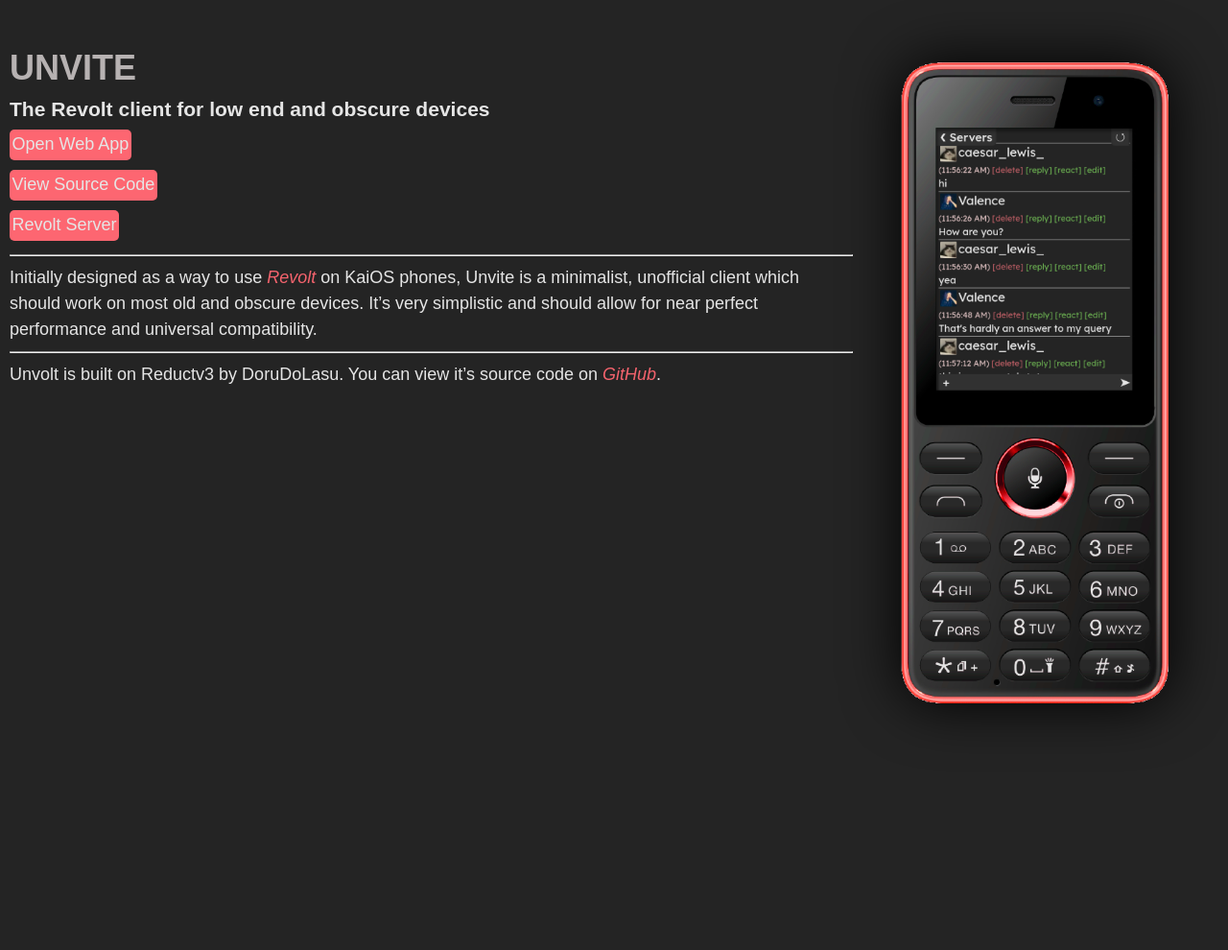
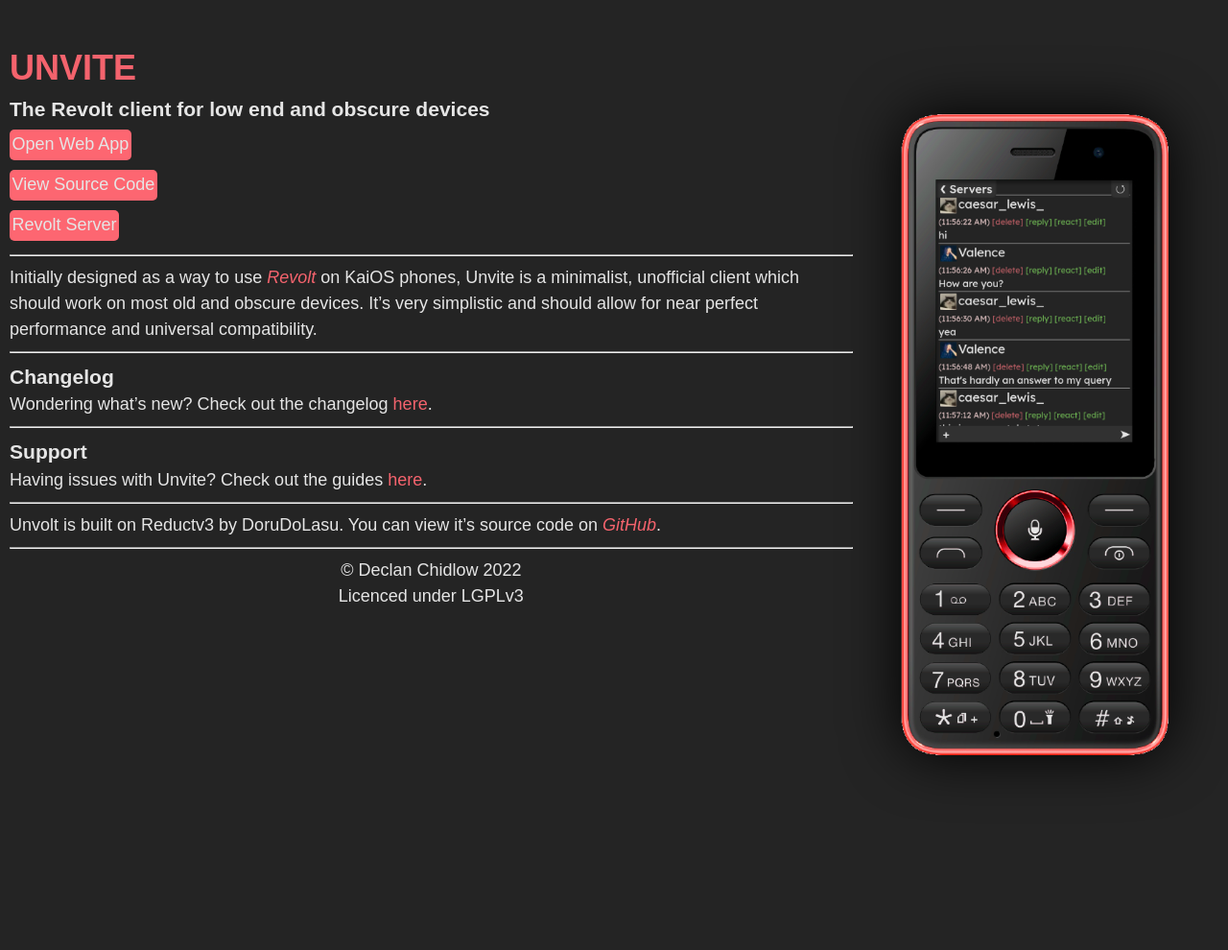
Before and after one commit to DeclanChidlow/Unvite, a Jekyll site: the page built from index.md, in a window 1280 px wide. Shown: the whole page at 96% size. Built offline with Jekyll 4.4.1, drawn with Linux system fonts in a browser that asks for light colours.

```diff
--- a/_config.yml
+++ b/_config.yml
@@ -12,12 +12,30 @@ baseurl: "/unvite"
 
 plugins:
   - jekyll-sitemap
+  - jekyll-feed
   - jekyll-seo-tag
 
 ### Content settings ###
 
 defaults:
-  - scope:
+  - scope: # Default for all posts
+      path: ""
+      type: "posts"
+    values:
+      layout: "other"
+      permalink: "/:categories/:title"
+
+  - scope: # Set essay category for essay posts
+      path: "_posts/changelog"
+    values:
+      categories: changelog
+
+  - scope: # Set meta category for meta posts
+      path: "_posts/support"
+    values:
+      categories: support
+
+  - scope: # Set all pages to default layout by default
       path: ""
     values:
       layout: "default"
--- a/_includes/footer.html
+++ b/_includes/footer.html
@@ -0,0 +1,4 @@
+<footer>
+© Declan Chidlow {{ 'now' | date: "%Y" }}</br>
+Licenced under LGPLv3
+</footer>
--- /dev/null
+++ b/_includes/header.html
@@ -0,0 +1,3 @@
+<h1>
+<a href="/unvite/">UNVITE</a>
+</h1>
--- a/_layouts/landing.html
+++ b/_layouts/other.html
@@ -5,7 +5,11 @@ layout: default
 <html>
 <body>
 
+	{% include header.html %}
+
     {{ content }}
+
+    {% include footer.html %}
 
 </body>
 </html>
--- /dev/null
+++ b/_sass/_footer.scss
@@ -0,0 +1,3 @@
+footer {
+	text-align: center;
+}
--- a/_sass/_universal.scss
+++ b/_sass/_universal.scss
@@ -11,6 +11,10 @@ body {
     font-size: 18px;
     margin: 34px 0 56px;
     word-wrap: break-word;
+}
+
+li#post {
+	list-style-type: none;
 }
 
 /* For small screens */
--- a/_sass/style.scss
+++ b/_sass/style.scss
@@ -6,3 +6,5 @@
 @import "control";
 @import "media";
 @import "messages";
+
+@import "footer";
--- a/index.md
+++ b/index.md
@@ -21,4 +19,16 @@ Initially designed as a way to use *[Revolt](https://revolt.chat)* on KaiOS phon
 
 ---
 
+### Changelog
+Wondering what's new? Check out the changelog [here](/unvite/changelog/).
+
+---
+
+### Support
+Having issues with Unvite? Check out the guides [here](/unvite/support/).
+
+---
+
 Unvolt is built on Reductv3 by DoruDoLasu. You can view it's source code on *[GitHub](https://github.com/DoruDoLasu/Reduct)*.
+
+---
```
Also changed, not shown: other parts of index.md (+1 -3 lines), _posts/changelog/2022-10-01-v0.1.md (added, +5 -0 lines), _posts/support/2022-10-01-Nothing_here_yet.md (added, +2 -0 lines), app.md (+0 -24 lines), support.md (added, +25 -0 lines), changelog.md (added).
